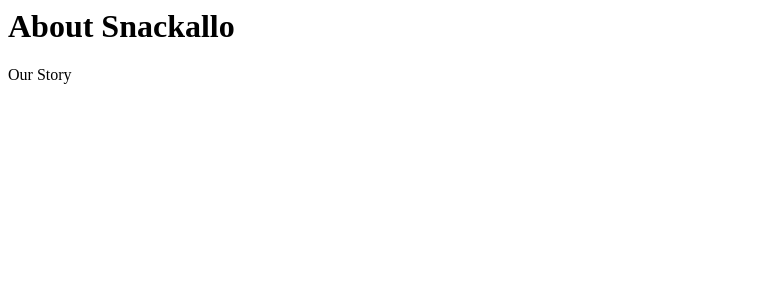
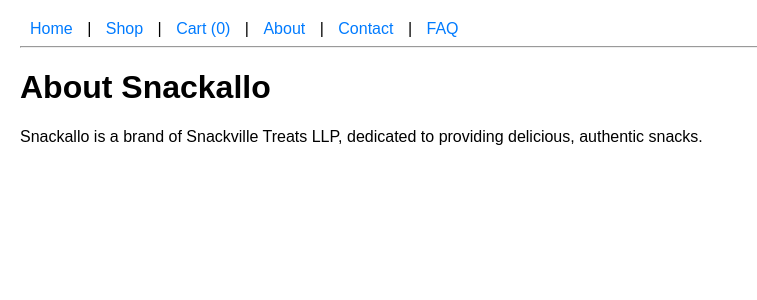
Before and after one commit to snackvilletreats/snackallo-site, a Flask app: page /about in a window 1280 px wide. Shown: the top 300 px of the page, without its empty margins (0-757 px from the left). Run offline with Flask 3, Linux system fonts and the light colour scheme.

Commit message:
Update about.html

```diff
--- a/templates/about.html
+++ b/templates/about.html
@@ -1 +1,6 @@
-<h1>About Snackallo</h1><p>Our Story</p>
+{% extends "base.html" %}
+{% block title %}About Us{% endblock %}
+{% block content %}
+<h1>About Snackallo</h1>
+<p>Snackallo is a brand of Snackville Treats LLP, dedicated to providing delicious, authentic snacks.</p>
+{% endblock %}
```
